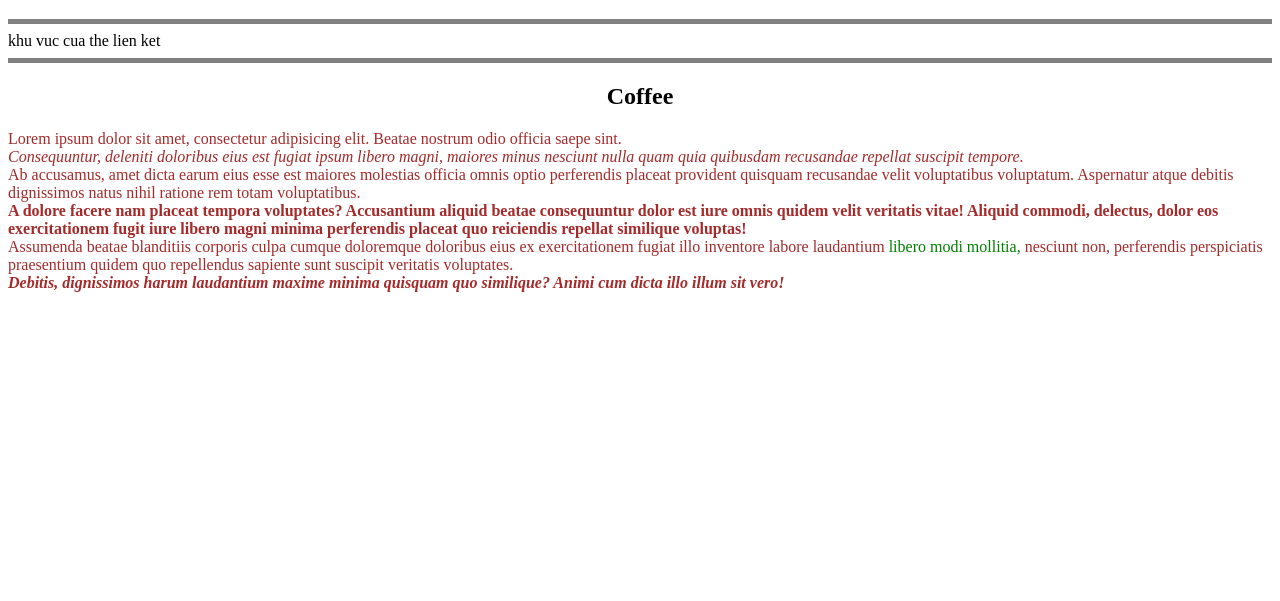
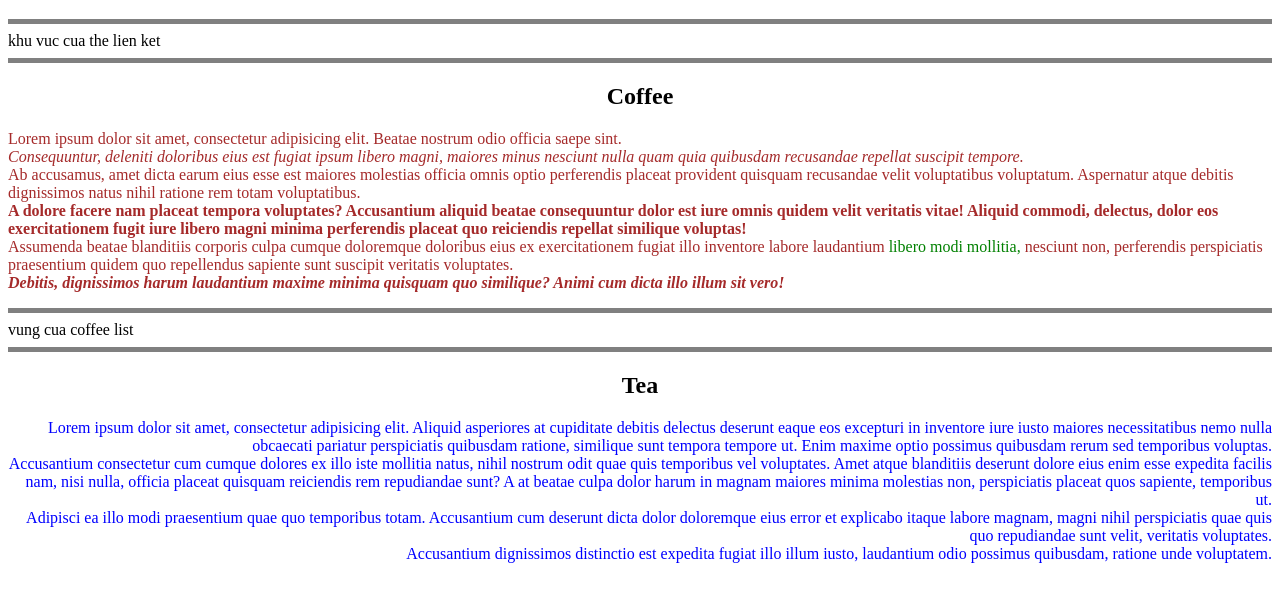
Before and after one commit to nhatnv6767/web_coffee, a plain HTML site: page index.html in a window 1280 px wide. Shown: the part 61-662 px from the top of the page. Drawn offline with Linux system fonts and the light colour scheme.

Commit message:
cui bap qua the 2

```diff
--- a/index.html
+++ b/index.html
@@ -44,7 +44,29 @@ khu vuc cua the lien ket
         Debitis, dignissimos harum laudantium maxime minima quisquam quo
         similique? Animi cum dicta illo illum sit vero!
     </i></b>
+</p>
+<hr size="5px" noshade>
+vung cua coffee list
+<hr size="5px" noshade>
+<h2 style="text-align:center">Tea</h2>
+<p style="color:blue; text-align:right">
+    Lorem ipsum dolor sit amet, consectetur adipisicing elit. Aliquid asperiores at cupiditate debitis delectus deserunt
+    eaque eos excepturi in inventore iure iusto maiores necessitatibus nemo nulla obcaecati pariatur perspiciatis
+    quibusdam ratione, similique sunt tempora tempore ut. Enim maxime optio possimus quibusdam rerum sed temporibus
+    voluptas.
+    <br>
+    Accusantium consectetur cum cumque dolores ex illo iste mollitia natus, nihil nostrum odit quae quis
+    temporibus vel voluptates. Amet atque blanditiis deserunt dolore eius enim esse expedita facilis nam, nisi nulla,
+    officia placeat quisquam reiciendis rem repudiandae sunt? A at beatae culpa dolor harum in magnam maiores minima
+    molestias non, perspiciatis placeat quos sapiente, temporibus ut.
+    <br>
+    Adipisci ea illo modi praesentium quae quo
+    temporibus totam. Accusantium cum deserunt dicta dolor doloremque eius error et explicabo itaque labore magnam,
+    magni nihil perspiciatis quae quis quo repudiandae sunt velit, veritatis voluptates.
+    <br>
+    Accusantium dignissimos
+    distinctio est expedita fugiat illo illum iusto, laudantium odio possimus quibusdam, ratione unde voluptatem.
+</p>
 
-</p>
 </body>
 </html>
```
